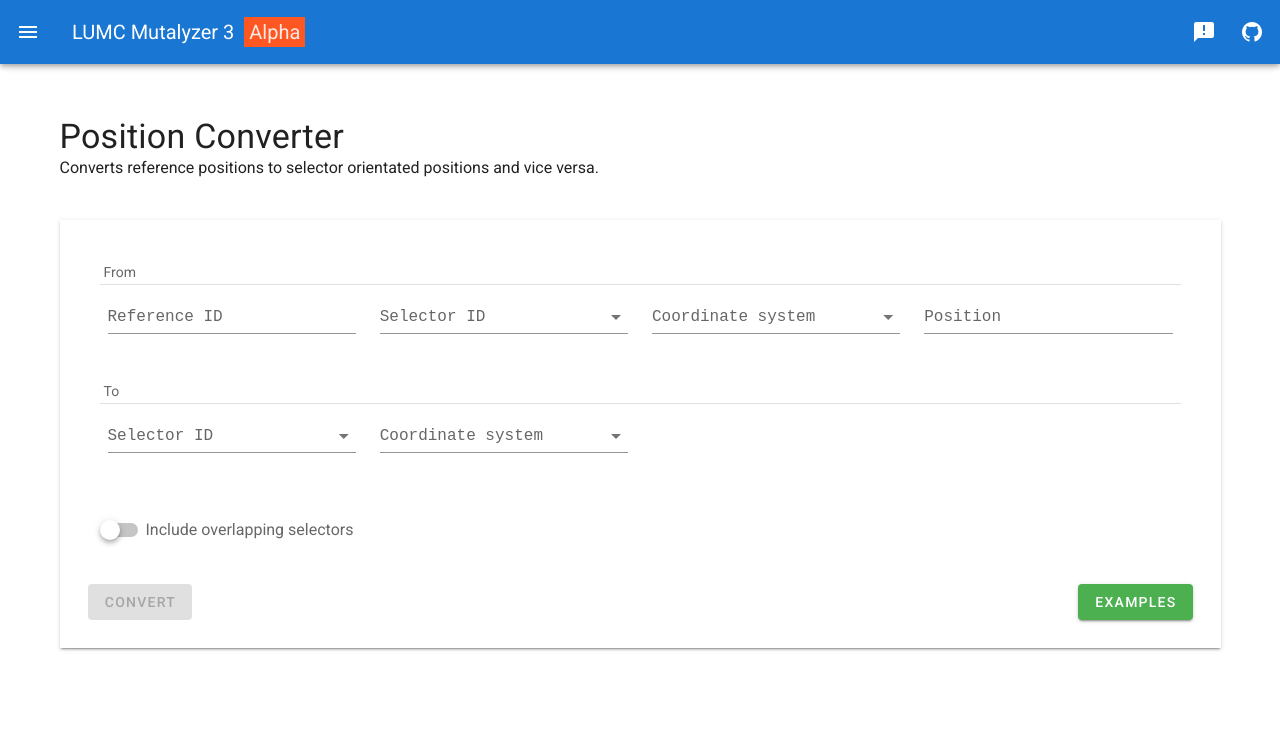
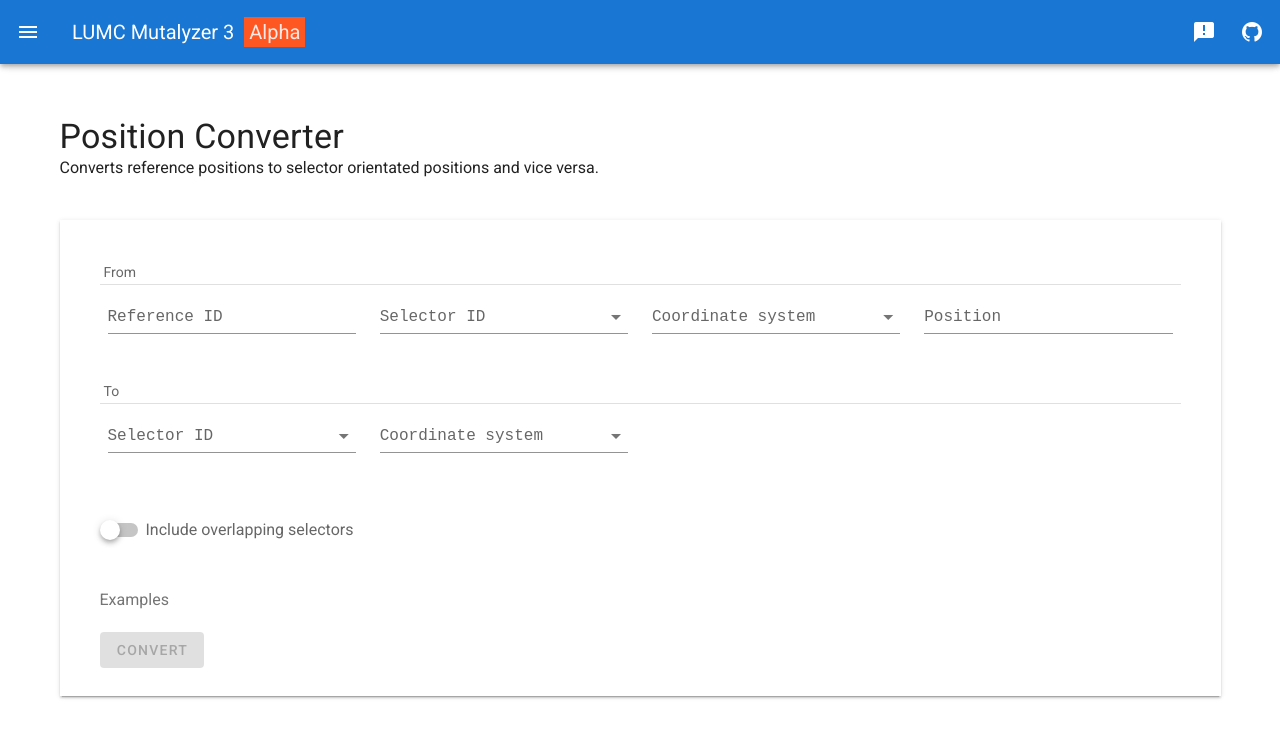
Before and after one commit to mutalyzer/website, a Vue app: page /positionconverter in a window 1280 px wide. Shown: the top 738 px of the page. Built offline with nearby package versions, Linux system fonts and the light colour scheme; what v-clipboard would draw is missing.

Commit message:
Update examples locations and styles (#10)

```diff
--- a/src/assets/main.css
+++ b/src/assets/main.css
@@ -61,6 +61,23 @@ li {
 .example-item:hover {
   color: #f2f9f3;
   background-color: #1e90ff;
+  cursor: pointer;
+}
+
+.example-text {
+  display: inline-block;
+  color: #757575;
+  font-size: medium;
+}
+
+.example-link {
+  display: inline-block;
+  color: #757575;
+  font-size: medium;
+}
+
+.example-link:hover {
+  color: #1e90ff;
   cursor: pointer;
 }
 
--- a/src/views/Algebra.vue
+++ b/src/views/Algebra.vue
@@ -26,7 +26,7 @@
               </v-menu>
             </v-row>
           </v-sheet>
-          <v-sheet class="pa-10">
+          <v-sheet class="pa-5">
             <v-form ref="form" v-model="valid" :lazy-validation="lazy">
               <v-row v-if="mode == 'sequence'" class="pl-2 pr-2">
                 <v-col cols="12">
@@ -106,8 +106,12 @@
                   ></v-text-field>
                 </v-col>
               </v-row>
+
+              <v-row class="pl-5 pr-5">
+                <span class="example-link" @click="setExample()">Example</span>
+              </v-row>
             </v-form>
-            <v-row>
+            <v-row class="pl-5 pr-5 mt-5 mb-5">
               <v-btn
                 ref="convert"
                 class="mt-5"
@@ -119,10 +123,6 @@
                 }"
               >
                 Compare
-              </v-btn>
-              <v-spacer></v-spacer>
-              <v-btn color="success" class="mt-5" @click="setExample()">
-                Example
               </v-btn>
             </v-row>
           </v-sheet>
--- a/src/views/DescriptionExtractor.vue
+++ b/src/views/DescriptionExtractor.vue
@@ -35,9 +35,14 @@
               </v-col>
             </v-row>
             <v-row>
+              <v-col cols="12">
+                <span class="example-link" @click="setExample()">Example</span>
+              </v-col>
+            </v-row>
+            <v-row>
+              <v-col cols="12">
                 <v-btn
                   ref="extract"
-                class="mt-5"
                   color="primary"
                   :disabled="!valid"
                   :to="{
@@ -50,10 +55,7 @@
                 >
                   Extract
                 </v-btn>
-              <v-spacer></v-spacer>
-              <v-btn color="success" class="mt-5" @click.prevent="setExample()">
-                Example
-              </v-btn>
+              </v-col>
             </v-row>
           </v-form>
         </v-sheet>
--- a/src/views/Mapper.vue
+++ b/src/views/Mapper.vue
@@ -72,6 +72,10 @@
             ></v-col>
           </v-row>
 
+          <v-row class="pl-5 pr-5 mt-2">
+            <span class="example-link" @click="setExample()">Example</span>
+          </v-row>
+
           <v-row class="pl-5 pb-5">
             <v-btn
               class="mt-5"
@@ -83,10 +87,6 @@
               }"
             >
               Map
-            </v-btn>
-            <v-spacer></v-spacer>
-            <v-btn color="success" class="mt-5 mr-5" @click="setExample()">
-              Example
             </v-btn>
           </v-row>
         </v-sheet>
--- a/src/views/NameChecker.vue
+++ b/src/views/NameChecker.vue
@@ -44,9 +44,9 @@
             ></v-text-field>
           </v-row>
 
-          <v-row class="pl-5 pr-5 mt-0" v-if="mode == 'hgvs'">
+          <v-row class="pl-5 pr-5 mt-2" v-if="mode == 'hgvs'">
             <div class="examples-list">
-              Examples:
+              <span class="example-text">Examples:</span>
               <span
                 class="example-item"
                 v-for="(example, index) in descriptionExamples"
@@ -78,6 +78,14 @@
             ></v-text-field>
           </v-row>
 
+          <v-row class="pl-5" v-if="mode == 'sequence'">
+            <div class="examples-list">
+              <span class="example-link" @click="setSequenceExample()"
+                >Example</span
+              >
+            </div>
+          </v-row>
+
           <v-row class="pl-5 pb-5">
             <v-btn
               ref="nameCheck"
@@ -91,15 +99,6 @@
               }"
             >
               Normalize
-            </v-btn>
-            <v-spacer v-if="mode == 'sequence'"></v-spacer>
-            <v-btn
-              color="success"
-              class="mt-5 mr-5"
-              v-if="mode == 'sequence'"
-              @click="setSequenceExample()"
-            >
-              Example
             </v-btn>
           </v-row>
         </v-sheet>
--- a/src/views/PositionConverter.vue
+++ b/src/views/PositionConverter.vue
@@ -95,8 +95,33 @@
                 ></v-switch>
               </v-col>
             </v-row>
+            <v-row>
+              <v-col>
+                <v-menu transition="slide-x-transition">
+                  <template v-slot:activator="{ on, attrs }">
+                    <span
+                      class="example-link"
+                      color="success"
+                      v-bind="attrs"
+                      v-on="on"
+                    >
+                      Examples
+                    </span>
+                  </template>
+                  <v-list>
+                    <v-list-item v-for="(example, i) in examples" :key="i" link>
+                      <v-list-item-title
+                        color="success"
+                        v-text="example.item"
+                        @click.prevent="setExample(example.fields)"
+                      ></v-list-item-title>
+                    </v-list-item>
+                  </v-list>
+                </v-menu>
+              </v-col>
+            </v-row>
           </v-form>
-          <v-row>
+          <v-row class="pl-3">
             <v-btn
               ref="convert"
               class="mt-5"
@@ -117,23 +142,6 @@
             >
               Convert
             </v-btn>
-            <v-spacer></v-spacer>
-            <v-menu transition="slide-x-transition">
-              <template v-slot:activator="{ on, attrs }">
-                <v-btn color="success" class="mt-5" v-bind="attrs" v-on="on">
-                  Examples
-                </v-btn>
-              </template>
-              <v-list>
-                <v-list-item v-for="(example, i) in examples" :key="i" link>
-                  <v-list-item-title
-                    color="success"
-                    v-text="example.item"
-                    @click.prevent="setExample(example.fields)"
-                  ></v-list-item-title>
-                </v-list-item>
-              </v-list>
-            </v-menu>
           </v-row>
         </v-sheet>
 
```
Lines whose indentation alone changed are shown as unchanged.
